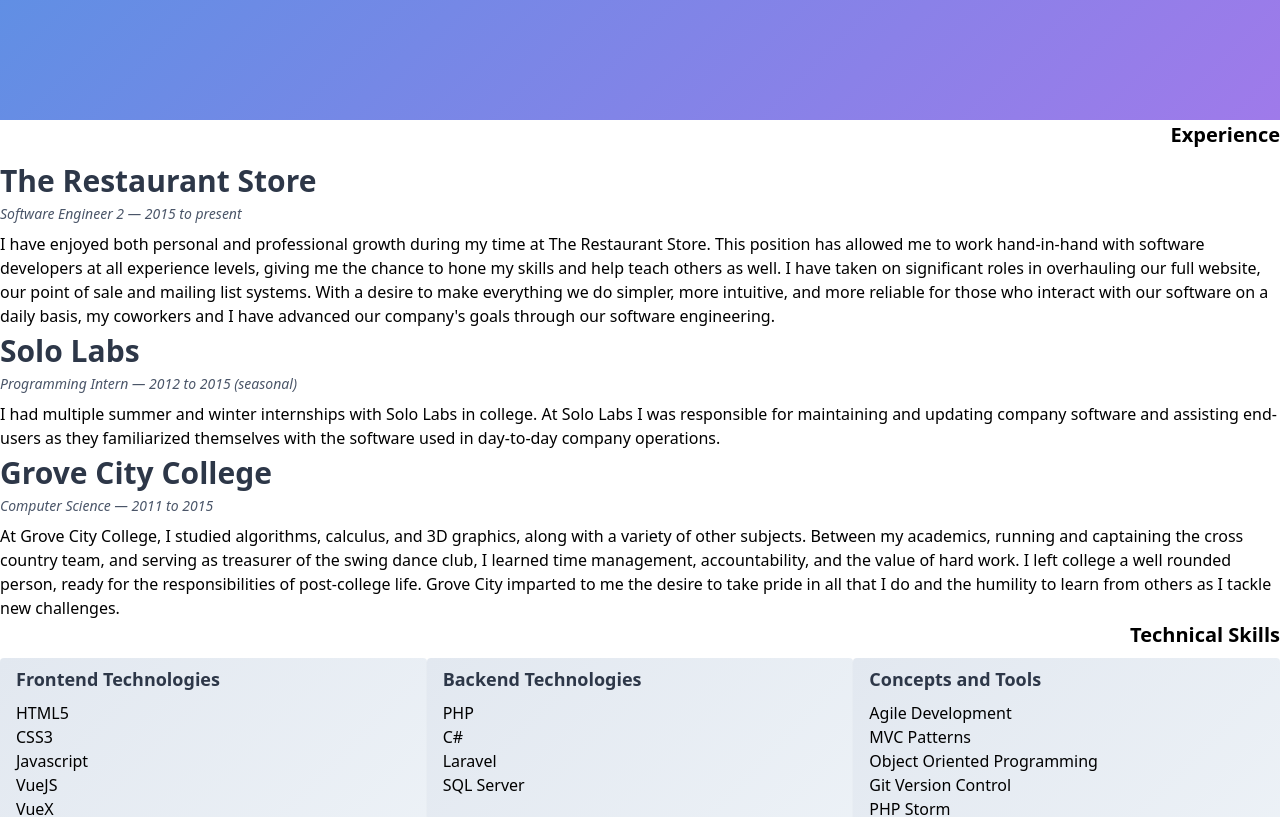
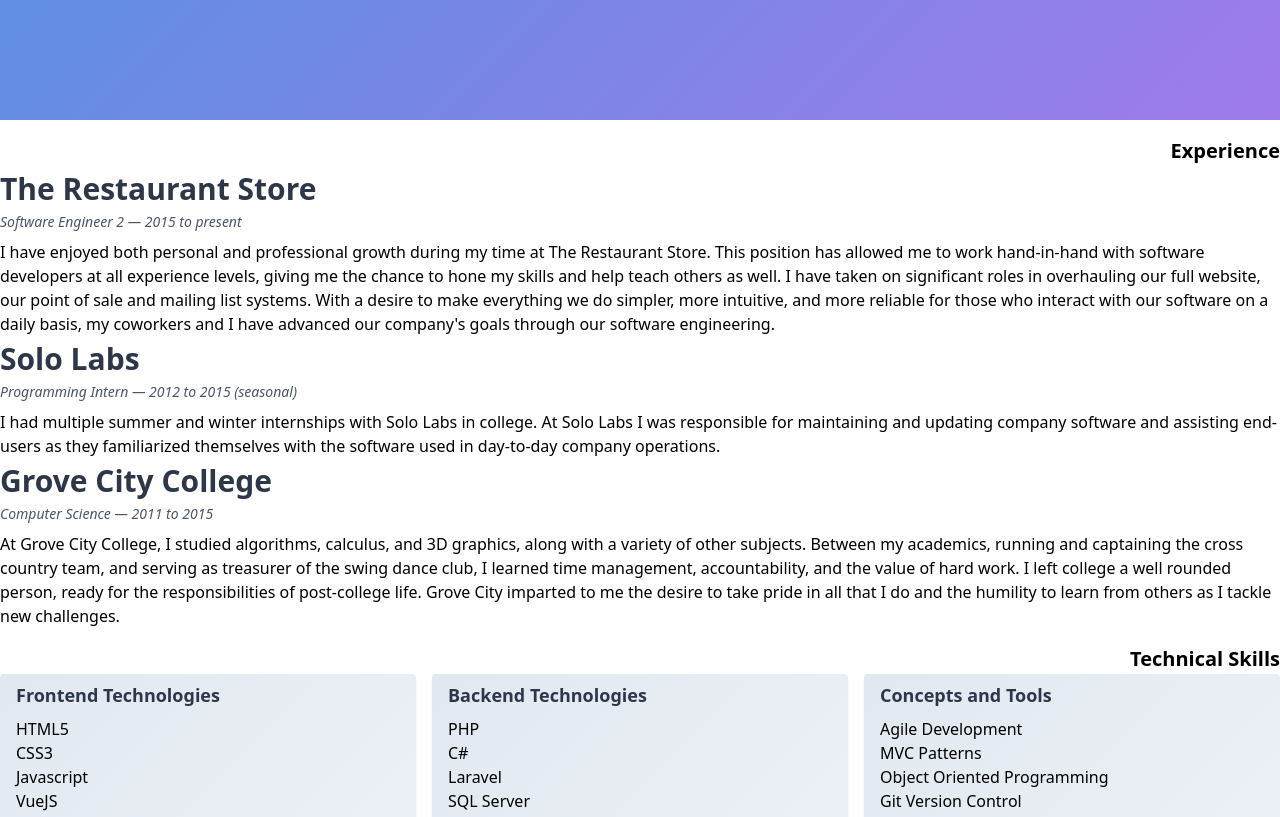
Before and after one commit to nsnyder/nsnyder.github.com, a Vue app: page / in a window 1280 px wide. Shown: the part 680-1497 px from the top of the page. Built offline with nearby package versions, Linux system fonts and the light colour scheme.

Commit message:
Remove unused classes
Improve footer flow
Improve spacingy

```diff
--- a/src/components/Footer.vue
+++ b/src/components/Footer.vue
@@ -1,11 +1,13 @@
 <template>
   <footer class="py-8 bg-gray-700 grid-cols-main">
-    <div class="grid grid-cols-main gap">
-      <div class="grid-content-start grid-content lg:col-len-1">
+    <div class="grid grid-cols-main">
+      <div class="grid-content-start grid-content md:col-len-1 lg:col-len-1">
         <h4 class="mb-2 text-lg font-bold">
           Follow Me
         </h4>
-        <ul class="grid grid-flow-col grid-rows-5 col-gap-8">
+        <ul
+          class="grid grid-flow-row grid-cols-3 col-gap-8 sm:grid-cols-4 md:grid-flow-col md:grid-cols-1 md:grid-rows-5"
+        >
           <li v-for="(link, index) in socialLinks" :key="index">
             <a
               v-bind="link.attributes"
@@ -15,7 +17,9 @@
           </li>
         </ul>
       </div>
-      <div class="col-len-6 grid-content-start lg:col-start-auto lg:col-len-3">
+      <div
+        class="col-len-6 grid-content-start md:col-start-auto md:col-len-4 lg:col-len-3"
+      >
         <h4 class="mb-2 text-lg font-bold">
           About this site
         </h4>
--- a/src/components/Resume/Experience.vue
+++ b/src/components/Resume/Experience.vue
@@ -1,8 +1,8 @@
 <template>
-  <div ref="grid" class="grid-cols-main gap">
+  <div ref="grid" class="grid-cols-main">
     <!-- TODO: Pick a great font for headings. -->
-    <div class="pt-0 pb-2 text-xl font-bold lg:text-right grid-sidebar">
-      <h2 class="skew-label">
+    <div class="text-xl font-bold lg:text-right grid-sidebar">
+      <h2 class="mt-4 skew-label">
         Experience
       </h2>
     </div>
--- a/src/components/Resume/TechnicalSkills.vue
+++ b/src/components/Resume/TechnicalSkills.vue
@@ -1,14 +1,14 @@
 <template>
   <div class="grid-cols-main">
     <!-- TODO: Pick a great font for headings. -->
-    <div class="pt-0 pb-2 text-xl font-bold lg:text-right grid-sidebar">
-      <h2 class="skew-label">
+    <div class="text-xl font-bold lg:text-right grid-sidebar">
+      <h2 class="mt-4 skew-label">
         Technical Skills
       </h2>
     </div>
     <div
       ref="grid"
-      class="grid grid-cols-1 gap md:grid-cols-2 lg:grid-cols-3 grid-content"
+      class="grid grid-cols-1 gap-2 lg:gap-4 md:grid-cols-2 lg:grid-cols-3 grid-content"
     >
       <div
         v-for="(entry, index) in technicalEntries"
--- a/src/styles/grid.css
+++ b/src/styles/grid.css
@@ -134,10 +134,6 @@
   grid-row: wip-banner;
 }
 
-.gap {
-  gap: var(--grid-gap-y) var(--grid-gap-x);
-}
-
 .gap-y-short {
   gap: var(--grid-gap-y-short) var(--grid-gap-x);
 }
```
